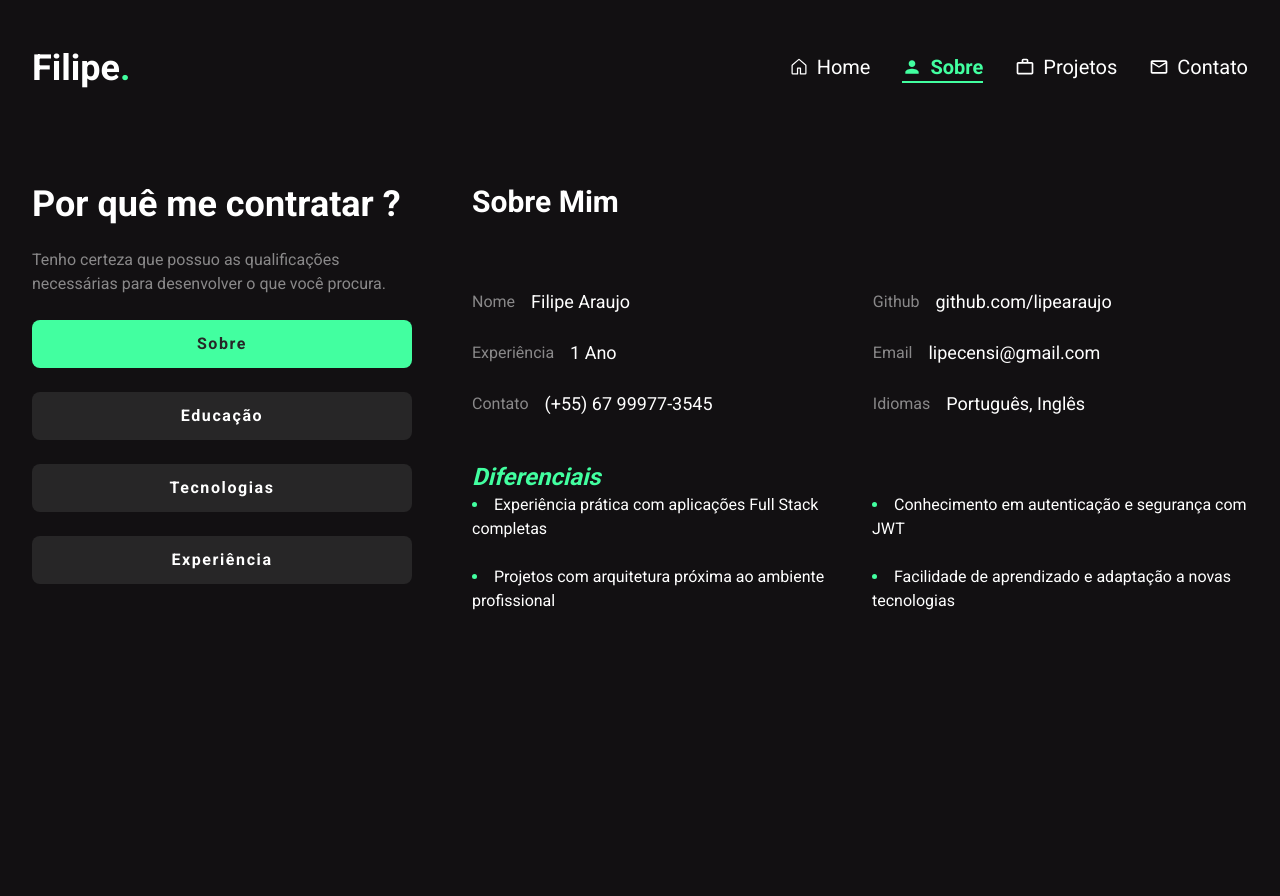
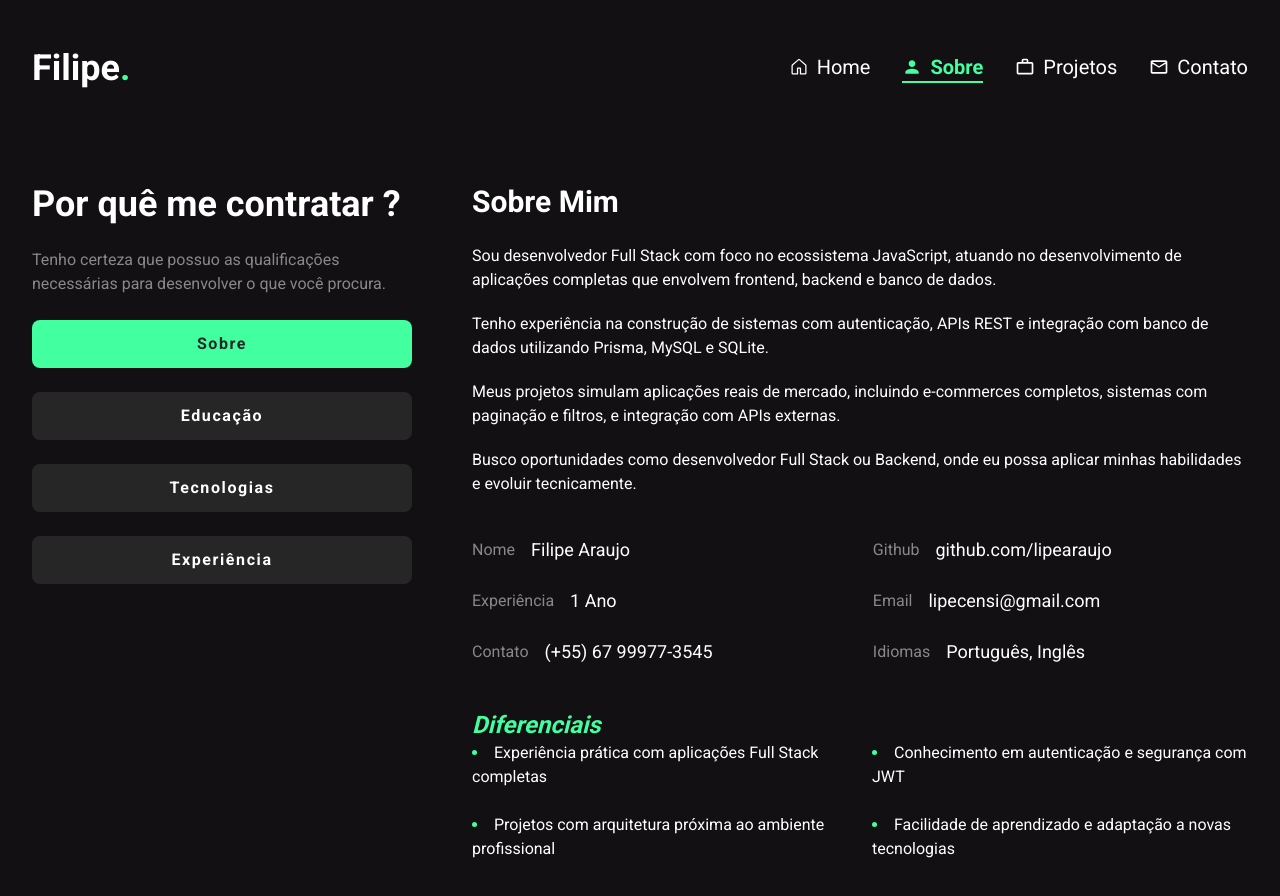
Before and after one commit to lipearaujo/portfolio, a Next.js app: page /about in a window 1280 px wide. Shown: the top 896 px of the page. Before the commit the page ends 800 px from the top, so only its background shows below. Built offline with nearby package versions, Linux system fonts and the light colour scheme.

Commit message:
adicionando nova seção About. adicionando novas tecnologias.

```diff
--- a/src/app/about/page.tsx
+++ b/src/app/about/page.tsx
@@ -3,7 +3,14 @@ import React, { useState } from "react";
 
 import { FaReact, FaJs, FaNodeJs, FaHtml5, FaCss3 } from "react-icons/fa"; //react
 import { BiLogoPostgresql } from "react-icons/bi";
-import { SiTailwindcss, SiNextdotjs } from "react-icons/si";
+import {
+  SiTailwindcss,
+  SiNextdotjs,
+  SiNestjs,
+  SiMysql,
+  SiMongodb,
+  SiPrisma,
+} from "react-icons/si";
 
 import { motion } from "framer-motion";
 
@@ -38,7 +45,7 @@ const skills = [
   {
     title: "Minhas Habilidades",
     skillsIcons: [
-      { icon: <FaReact />, tooltip: "reacj.js" },
+      { icon: <FaReact />, tooltip: "react.js" },
       { icon: <SiNextdotjs />, tooltip: "next.js" },
       { icon: <FaJs />, tooltip: "javascript" },
       { icon: <FaNodeJs />, tooltip: "node.js" },
@@ -46,6 +53,10 @@ const skills = [
       { icon: <FaCss3 />, tooltip: "css3" },
       { icon: <SiTailwindcss />, tooltip: "tailwind" },
       { icon: <BiLogoPostgresql />, tooltip: "postgres" },
+      { icon: <SiNestjs />, tooltip: "nest.js" },
+      { icon: <SiMysql />, tooltip: "mysql" },
+      { icon: <SiMongodb />, tooltip: "mongodb" },
+      { icon: <SiPrisma />, tooltip: "prisma.io" },
     ],
   },
 ];
@@ -71,26 +82,6 @@ const education = [
         year: "2022",
         title: "Web Development",
         institute: "Digital Innovation One",
-      },
-    ],
-  },
-];
-
-const highlights = [
-  {
-    title: "No que me destaco",
-    highlightsCard: [
-      {
-        title: "Experiência prática com aplicações Full Stack completas",
-      },
-      {
-        title: "",
-      },
-      {
-        title: "",
-      },
-      {
-        title: "",
       },
     ],
   },
@@ -175,8 +166,31 @@ const About = (props: Props) => {
                       className="w-full flex flex-col gap-6 text-center sm:text-left"
                     >
                       <h1 className="text-3xl font-bold">{about.title}</h1>
+                      <div className="flex flex-col gap-5">
+                        <p>
+                          Sou desenvolvedor Full Stack com foco no ecossistema
+                          JavaScript, atuando no desenvolvimento de aplicações
+                          completas que envolvem frontend, backend e banco de
+                          dados.
+                        </p>
+                        <p>
+                          Tenho experiência na construção de sistemas com
+                          autenticação, APIs REST e integração com banco de
+                          dados utilizando Prisma, MySQL e SQLite.
+                        </p>
+                        <p>
+                          Meus projetos simulam aplicações reais de mercado,
+                          incluindo e-commerces completos, sistemas com
+                          paginação e filtros, e integração com APIs externas.
+                        </p>
+                        <p>
+                          Busco oportunidades como desenvolvedor Full Stack ou
+                          Backend, onde eu possa aplicar minhas habilidades e
+                          evoluir tecnicamente.
+                        </p>
+                      </div>
 
-                      <div className="flex flex-col gap-6 sm:grid sm:grid-flow-col sm:grid-rows-3 mt-11">
+                      <div className="flex flex-col gap-6 sm:grid sm:grid-flow-col sm:grid-rows-3 mt-4">
                         <div className="flex items-center justify-center gap-4 sm:justify-start">
                           <span className="text-white/50">Nome</span>
                           <p className="text-[18px]">{about.name}</p>
--- a/src/app/projects/page.tsx
+++ b/src/app/projects/page.tsx
@@ -48,9 +48,10 @@ const projects = [
     Estruturei o backend para suportar operações eficientes e navegação otimizada.
     `,
     tecnologies: [
-      { stack: "React.js" },
-      { stack: "Css" },
-      { stack: "Express" },
+      { stack: "Next.js" },
+      { stack: "Node.JS" },
+      { stack: "Prisma" },
+      { stack: "SQLite" },
     ],
     githubLink: "",
     liveCode: "",
--- a/src/components/Social.tsx
+++ b/src/components/Social.tsx
@@ -6,9 +6,9 @@ import { FaGithub, FaLinkedin, FaInstagram, FaTwitter } from "react-icons/fa";
 type Props = {};
 
 const socials = [
-  { icon: <FaGithub />, path: "https://github.com/lipearaujo" },
+  { icon: <FaGithub size={22} />, path: "https://github.com/lipearaujo" },
   {
-    icon: <FaLinkedin />,
+    icon: <FaLinkedin size={22} />,
     path: "https://www.linkedin.com/in/marcos-filipe-censi-de-araujo-337486136/",
   },
 ];
@@ -21,7 +21,7 @@ const Social = (props: Props) => {
           <Link
             key={index}
             href={social.path}
-            className="w-9 h-9 text-[#66ffb2] border border-[#42ffa0] rounded-full flex justify-center items-center hover:text-[#121012] hover:bg-[#42ffa0] hover:transition-all duration-500"
+            className="w-12 h-12 text-[#66ffb2] border border-[#42ffa0] rounded-full flex justify-center items-center hover:text-[#121012] hover:bg-[#42ffa0] hover:transition-all duration-500"
           >
             {social.icon}
           </Link>
```
